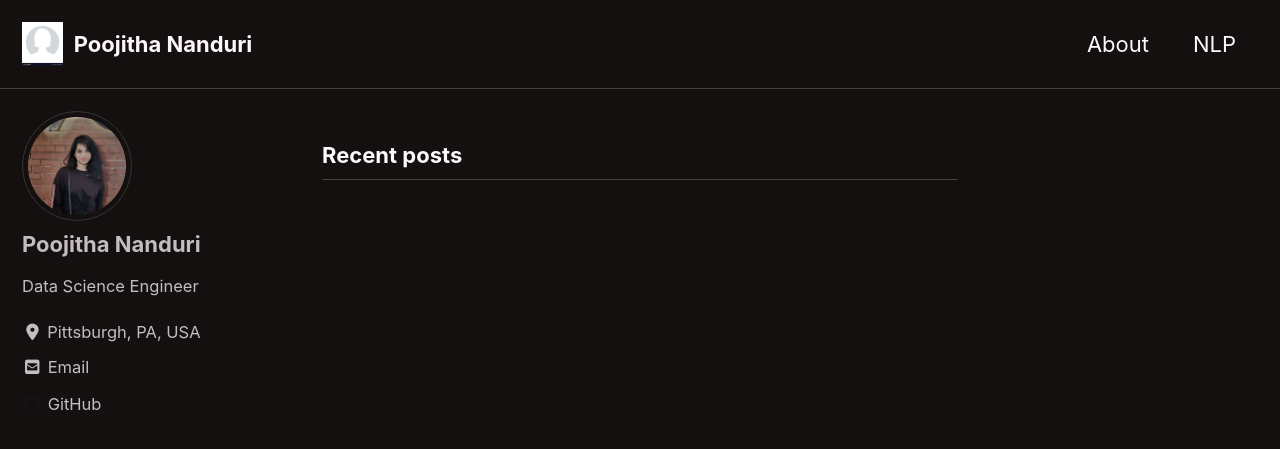
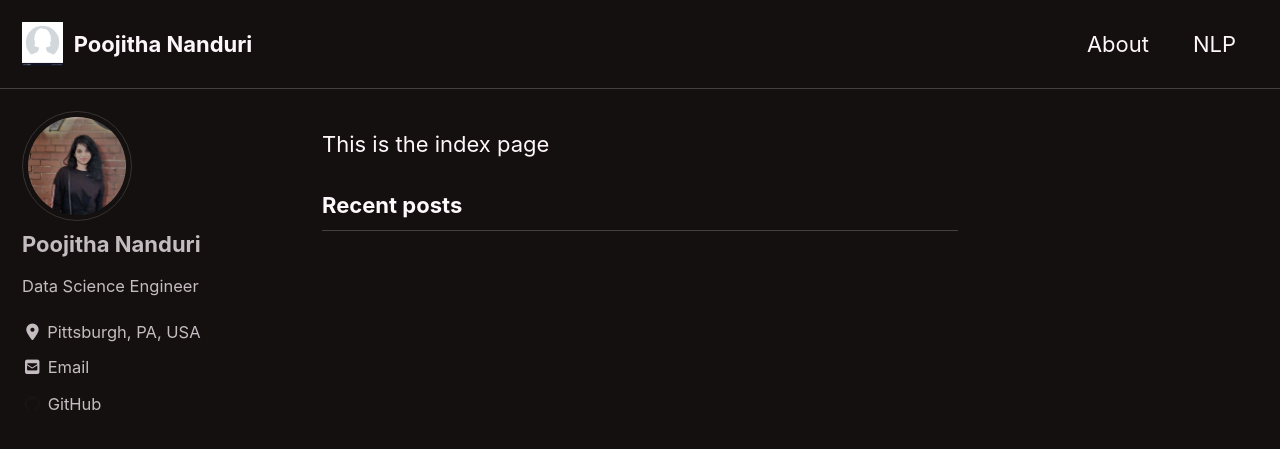
Before and after one commit to pooji0401/pooji0401.github.io, a Jekyll site: the page built from index.html, in a window 1280 px wide and 900 px high. Shown: the top 449 px of the window. Built offline with Jekyll 4.4.1, drawn with Linux system fonts in a browser that asks for light colours; cached includes are drawn as plain includes; nearby versions of some CDN libraries; the list of posts is cut into pages by our own code.

Commit message:
template_try7

```diff
--- a/index.html
+++ b/index.html
@@ -2,3 +2,4 @@
 layout: home
 author_profile: true
 ---
+This is the index page
```
Also changed, not shown: _data/navigation.yml (+0 -9 lines).
